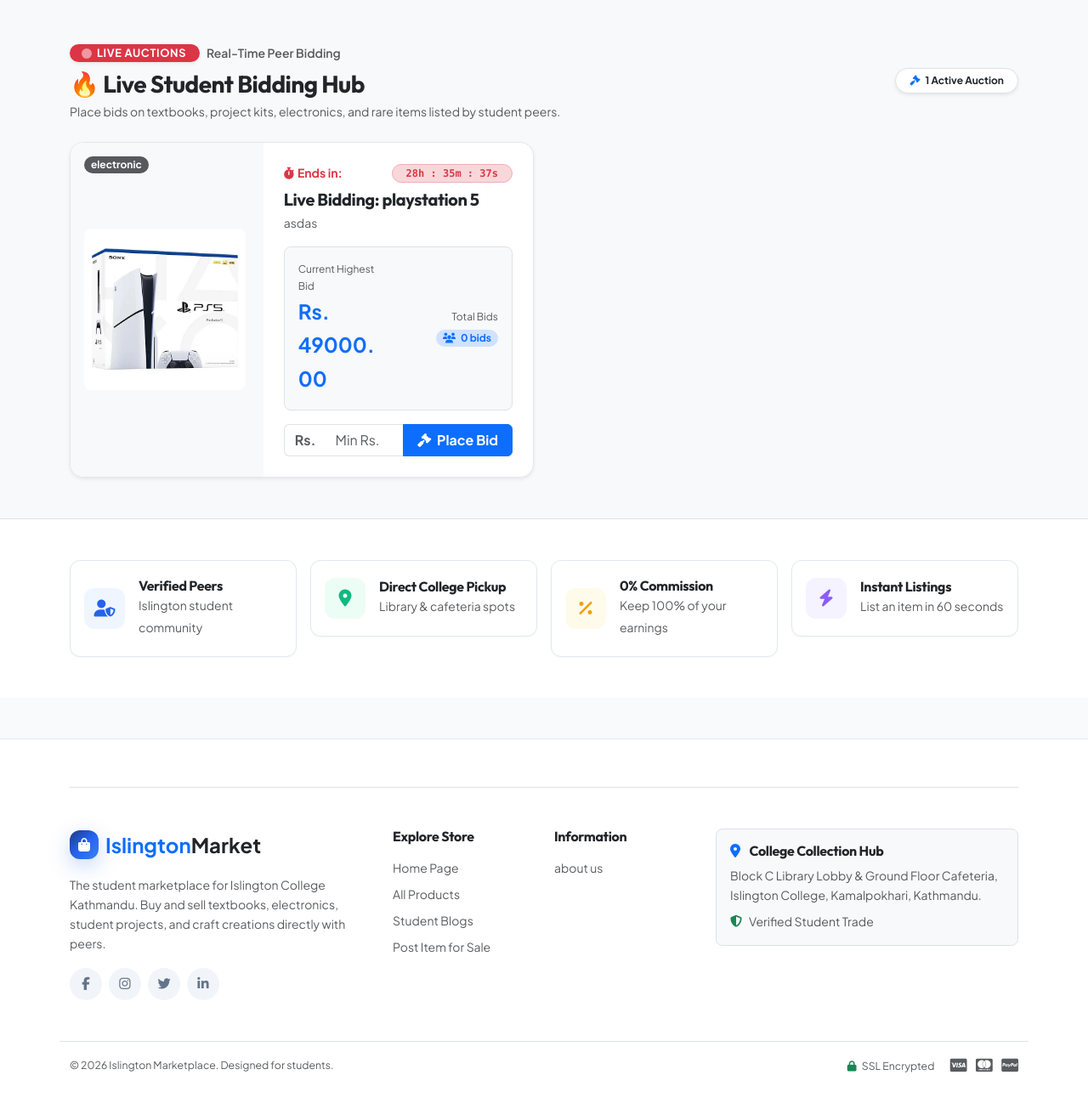
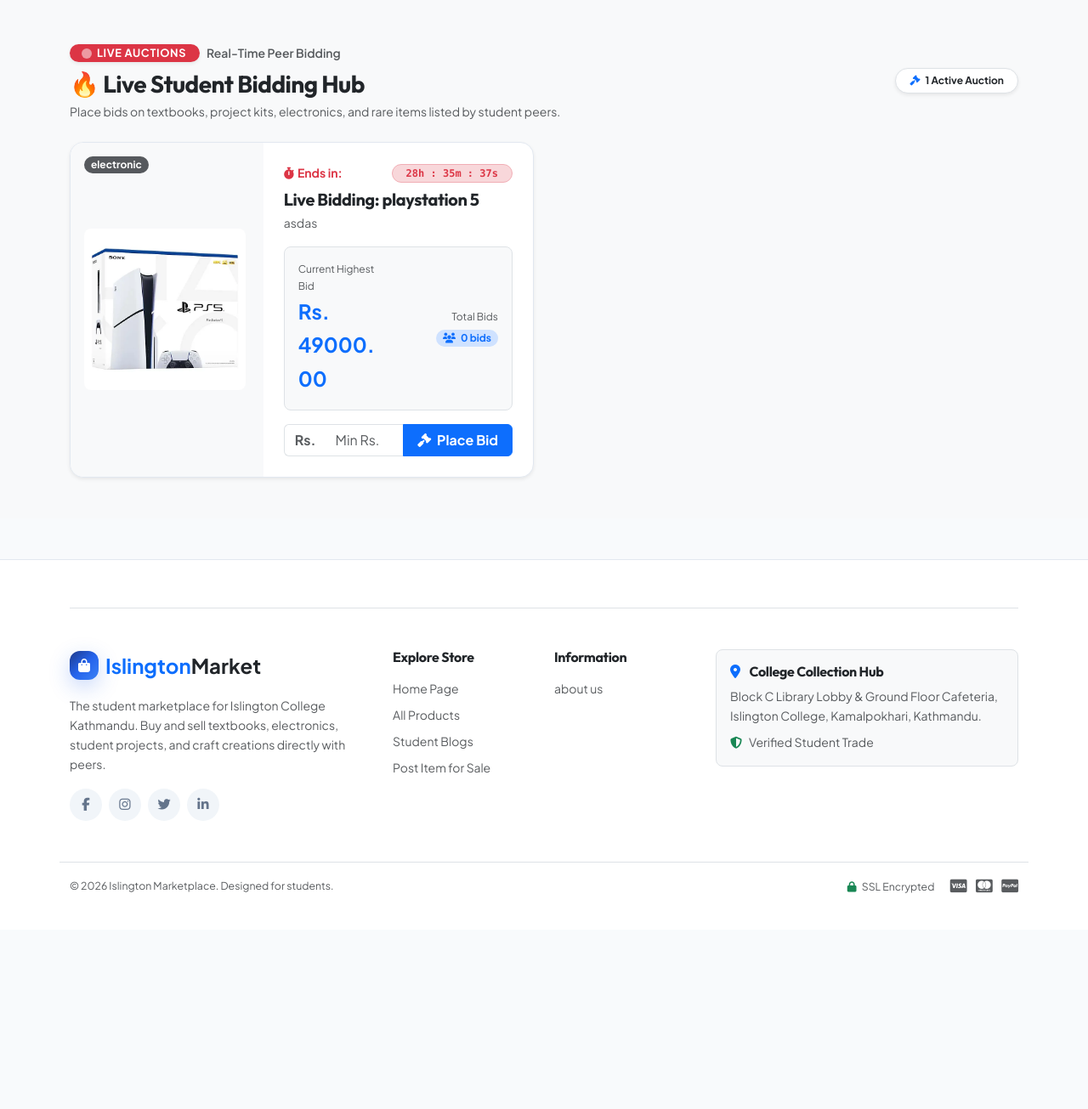
Before and after one commit to MaulikI8/summerclass, a Django app: page / in a window 1280 px wide. Shown: the part 1978-3283 px from the top of the page at 85% size. After the commit the page ends 3029 px from the top, so only its background shows below. Run offline with Django 4.2, Linux system fonts and the light colour scheme; data comes from the database, SQL or seed files in the repository; data that the repository does not hold is empty; some libraries are stand-ins or nearby versions.

Commit message:
Remove trust pillars section from homepage

```diff
--- a/Templates/home/home1.html
+++ b/Templates/home/home1.html
@@ -482,59 +482,6 @@
 </section>
 <!-- ========================= SECTION LIVE AUCTIONS END// ========================= -->
 
-<!-- ========================= SECTION CAMPUS TRUST PILLARS ========================= -->
-<section class="section-name padding-y-sm bg-white py-5 border-top">
-  <div class="container">
-    <div class="row g-3">
-      <div class="col-lg-3 col-md-6">
-        <div class="trust-pillar-card">
-          <div class="trust-icon-box icon-blue">
-            <i class="fa fa-user-shield"></i>
-          </div>
-          <div>
-            <h6 class="fw-bold mb-0 text-dark">Verified Peers</h6>
-            <small class="text-muted">Islington student community</small>
-          </div>
-        </div>
-      </div>
-      <div class="col-lg-3 col-md-6">
-        <div class="trust-pillar-card">
-          <div class="trust-icon-box icon-green">
-            <i class="fa fa-map-marker-alt"></i>
-          </div>
-          <div>
-            <h6 class="fw-bold mb-0 text-dark">Direct College Pickup</h6>
-            <small class="text-muted">Library &amp; cafeteria spots</small>
-          </div>
-        </div>
-      </div>
-      <div class="col-lg-3 col-md-6">
-        <div class="trust-pillar-card">
-          <div class="trust-icon-box icon-amber">
-            <i class="fa fa-percentage"></i>
-          </div>
-          <div>
-            <h6 class="fw-bold mb-0 text-dark">0% Commission</h6>
-            <small class="text-muted">Keep 100% of your earnings</small>
-          </div>
-        </div>
-      </div>
-      <div class="col-lg-3 col-md-6">
-        <div class="trust-pillar-card">
-          <div class="trust-icon-box icon-purple">
-            <i class="fa fa-bolt"></i>
-          </div>
-          <div>
-            <h6 class="fw-bold mb-0 text-dark">Instant Listings</h6>
-            <small class="text-muted">List an item in 60 seconds</small>
-          </div>
-        </div>
-      </div>
-    </div>
-  </div>
-</section>
-<!-- ========================= SECTION TRUST PILLARS END// ========================= -->
-
 <!-- Interactive Client-side Script for Filtering & Live Timers -->
 <script>
   function filterByCat(catName, btnElement) {
```
